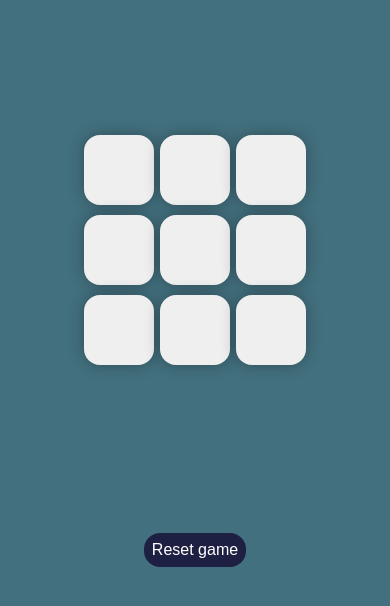
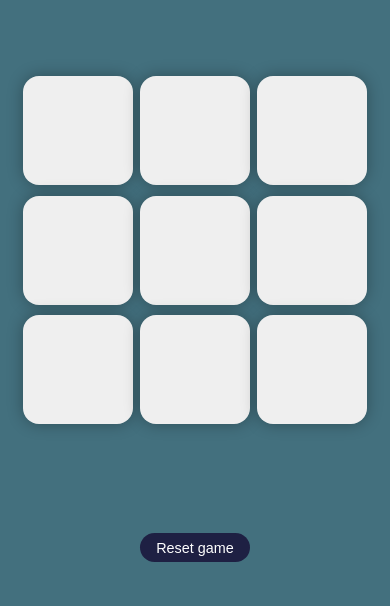
Before and after one commit to Anket98/Tic-Tac-Toe, a plain HTML site: page index.html in a window 390 px wide. Shown: the part 40-646 px from the top of the page. Drawn offline with Linux system fonts and the light colour scheme.

Commit message:
css changed

```diff
--- a/index.html
+++ b/index.html
@@ -2,6 +2,7 @@
 <html lang="en">
 <head>
     <meta charset="UTF-8">
+    <meta name="viewport" content="width=device-width, initial-scale=1.0">
     <meta name="viewport" content="width=device-width, initial-scale=1.0">
     <title>Tic Tac Toe Game</title>
     <link rel="stylesheet" href="style.css">
--- a/style.css
+++ b/style.css
@@ -75,3 +75,31 @@ height: 20vmin;
 .o{
     color: red;
 }
+
+@media (max-width: 500px) {
+  .game {
+    width: 90vmin;
+    height: 90vmin;
+    gap: 2vmin;
+  }
+
+  .box {
+    width: 28vmin;
+    height: 28vmin;
+    font-size: 10vmin;
+  }
+
+  #reset-but,
+  #new-but {
+    font-size: 0.9rem;
+    padding: 0.4rem 1rem;
+  }
+
+  #msg {
+    font-size: 5vmin;
+  }
+
+  .msg-container {
+    height: auto;
+  }
+}
```
